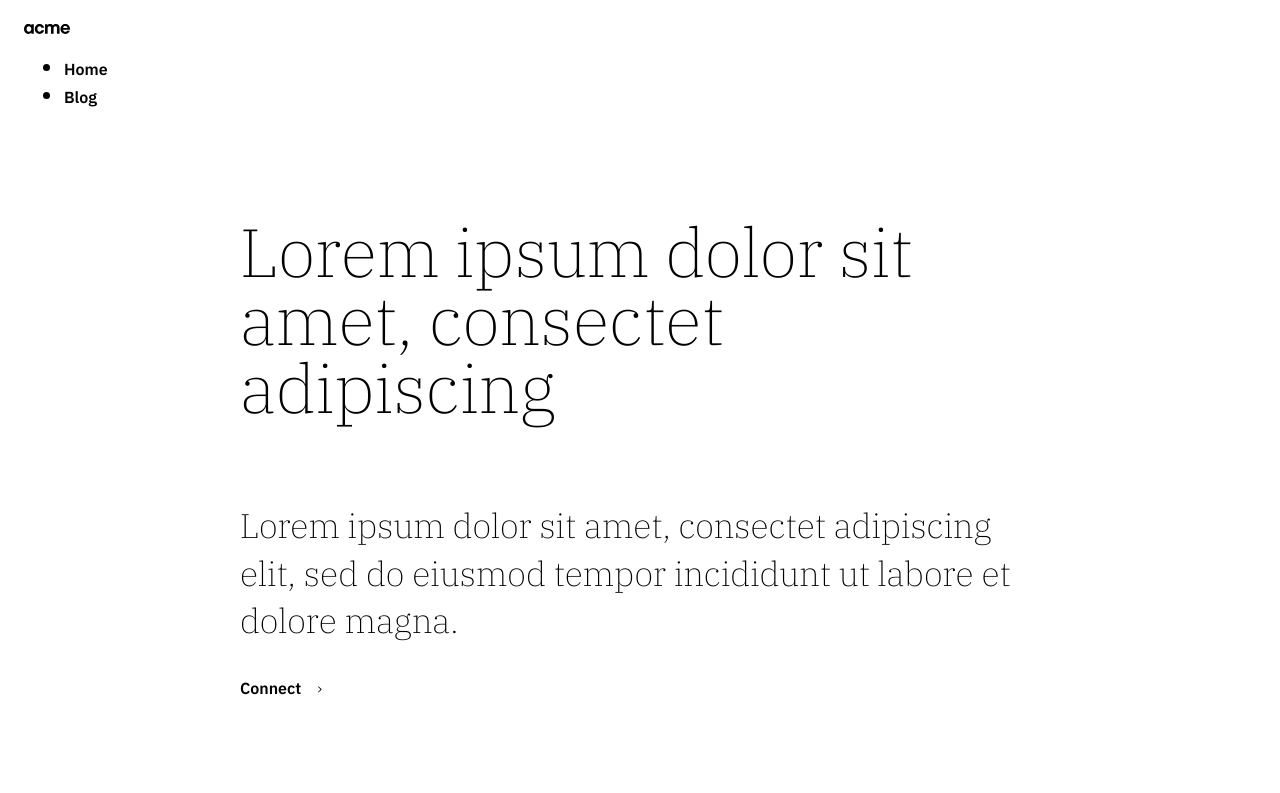
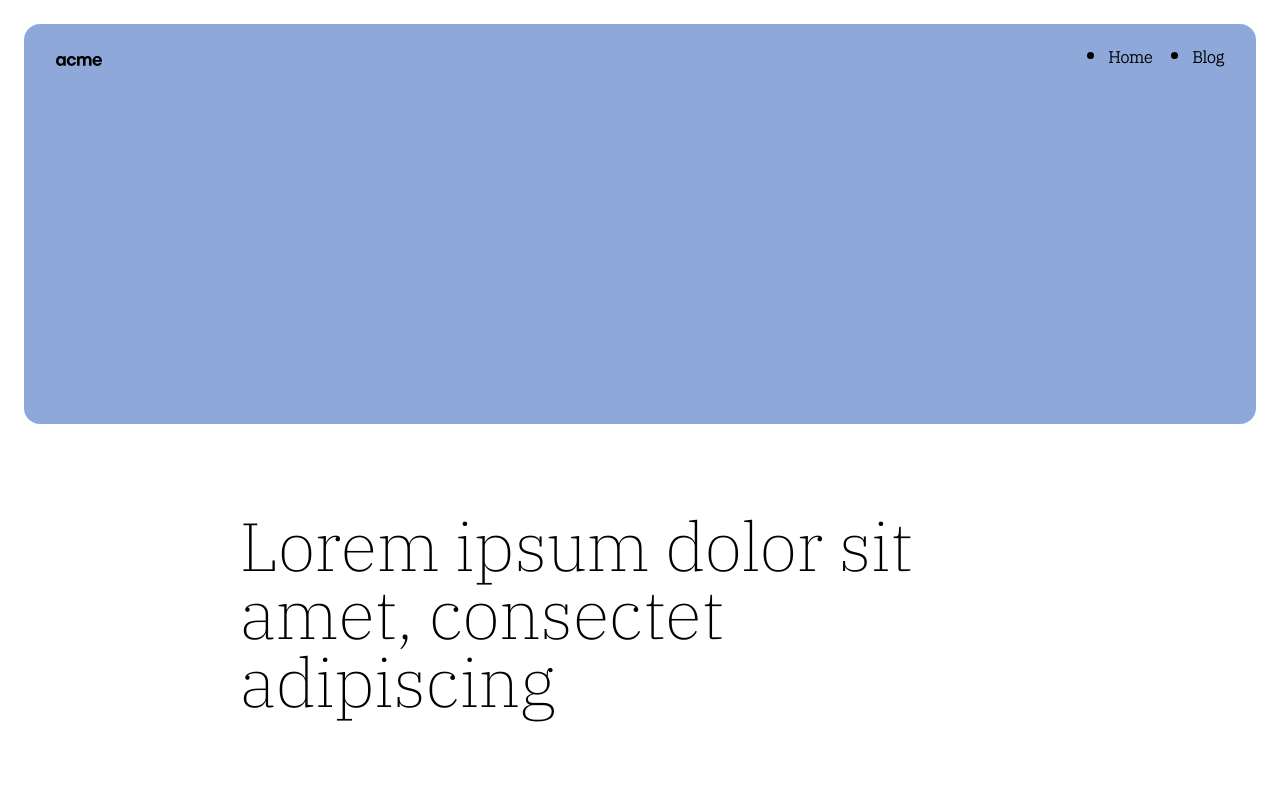
Before and after one commit to AnnieCat73/CSS-folder, a plain HTML site: page Blog page/My files/index.html in a window 1280 px wide. Shown: the top 793 px of the page. Drawn offline with Linux system fonts and the light colour scheme; files whose address does not match are found by name.

Commit message:
Nav and form responsive

```diff
--- a/Blog page/03 - homepage finished/style.css
+++ b/Blog page/03 - homepage finished/style.css
@@ -266,6 +266,7 @@ section {
 
   .primary-nav ul {
     padding: 0;
+    gap: 3em;
   }
 
   .primary-nav li {
--- a/Blog page/My files/style.css
+++ b/Blog page/My files/style.css
@@ -251,6 +251,63 @@ lobotomized owl selector
 
 /*components - stuff that repeats- */
 
+.primary-header {
+  background-color: var(--clr-primary-400);
+  min-height: 50vh;
+  border-radius: var(--br);
+  padding: 2rem;
+}
+
+.primary-nav {/***FIXED EX*/
+  position: fixed;
+  bottom: 0.5em;
+  left: 0.5em;
+  right: 0.5em;
+  border-radius: var(--br);
+  background: var(--clr-neutral-900);
+  font-family: var(--ff-serif);
+}
+
+.primary-nav ul {
+  display: flex;
+  justify-content: space-around;
+  margin: 0;
+  padding: 0.8em 0;
+}
+
+.primary-nav li {
+  line-height: 0;
+}
+
+.primary-nav a {
+  color: var(--clr-neutral-200);
+  text-decoration: none;
+}
+
+@media (min-width: 40em) {
+  .primary-nav {
+    position: static;
+    background: transparent;
+  }
+
+  .primary-nav a {
+    color: inherit;
+    text-decoration: none;
+  }
+
+  .primary-header__inner {
+    display: flex;
+    justify-content: space-between;
+  }
+
+  .primary-nav ul {
+    padding: 0;
+  }
+
+  .primary-nav li {
+    margin-left: 2em;
+  }
+}
 
 .article-preview h3 {
   font-size: var(--fs-500);
@@ -279,9 +336,11 @@ lobotomized owl selector
 
 .cta form {
   margin-top: 3rem;
-  display: flex;
+  display: flex;flex-direction: column;
   gap: 3rem;
 }
+
+
 
 .cta label {
   display: block;
@@ -316,6 +375,15 @@ lobotomized owl selector
 
 .cta button {
   align-self: flex-start;
+}
+
+@media (min-width: 40em) {
+  .cta form {
+    flex-direction: row;
+  }
+  .cta button {
+    align-self: center;
+  }
 }
 
 .call-to-action label {
```
